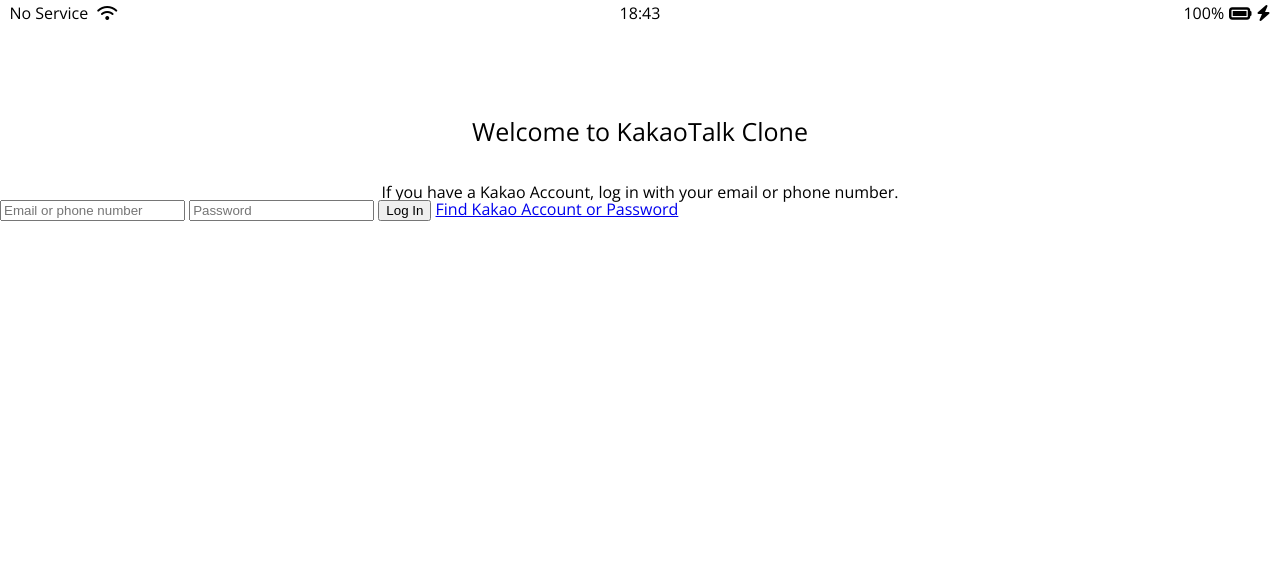
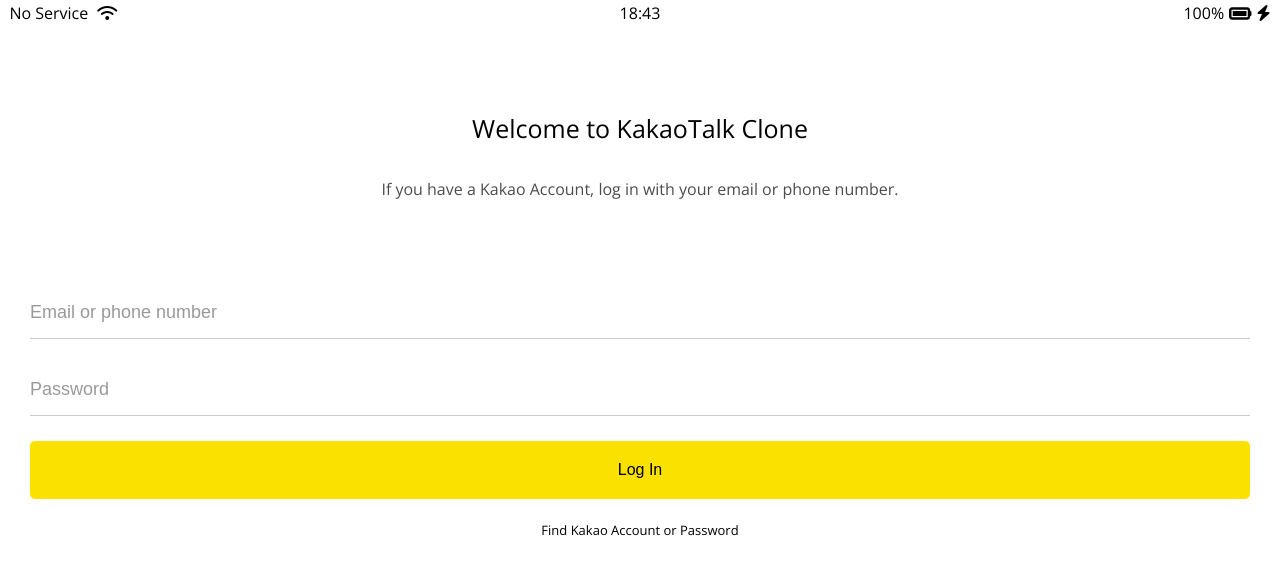
Before and after one commit to song9537/kakao-talk-clone, a plain HTML site: page index.html in a window 1280 px wide. Drawn offline with nearby package versions, Linux system fonts and the light colour scheme.

Commit message:
Completed Login Page

```diff
--- a/css/reset.css
+++ b/css/reset.css
@@ -46,3 +46,7 @@ table {
 	border-collapse: collapse;
 	border-spacing: 0;
 }
+
+input:focus{
+    outline:none;
+}
--- a/css/styles.css
+++ b/css/styles.css
@@ -1,17 +1,67 @@
 @import url('https://fonts.googleapis.com/css2?family=Open+Sans:wght@400;600&display=swap');
 @import "reset.css";
 @import "status-bar.css";
+@import "variables.css";
 
 body {
     font-family: "Open Sans", sans-serif;
 }
 
 .welcome-header {
-    margin-top: 93px;
+    margin: 90px 0px;
     text-align: center;
+    display: flex;
+    flex-direction: column;
+    align-items: center;
 }
 
 .welcome-header__title {
     margin-bottom: 40px;
     font-size: 25px;
 }
+
+.welcome-header__text {
+    width: 60%;
+    opacity: 0.7;
+}
+
+#login-form{
+    display: flex;
+    flex-direction: column;
+    margin: 0px 30px;
+}
+
+#login-form input {
+    border: none;
+    padding: 15px 0px;
+    font-size: 18px;
+    margin-bottom: 25px;
+}
+
+#login-form input:not([type="submit"]) {
+    border-bottom: 1px solid rgba(0, 0, 0, 0.2);
+    transition: border-color 0.3s ease-in-out;
+}
+
+#login-form input::placeholder{
+    color: rgba(0, 0, 0, 0.4);
+}
+
+#login-form input:focus{
+    border-color: var(--yellow);
+}
+
+#login-form input[type="submit"]{
+    background-color: var(--yellow);
+    cursor: pointer;
+    padding: 20px 0px;
+    border-radius: 5px;
+    font-size: 16px;
+}
+
+#login-form a {
+    text-align: center;
+    text-decoration: none;
+    color: inherit;
+    font-size: 13px;
+}
--- /dev/null
+++ b/css/variables.css
@@ -0,0 +1,3 @@
+:root {
+    --yellow: #fae100;
+}
```
